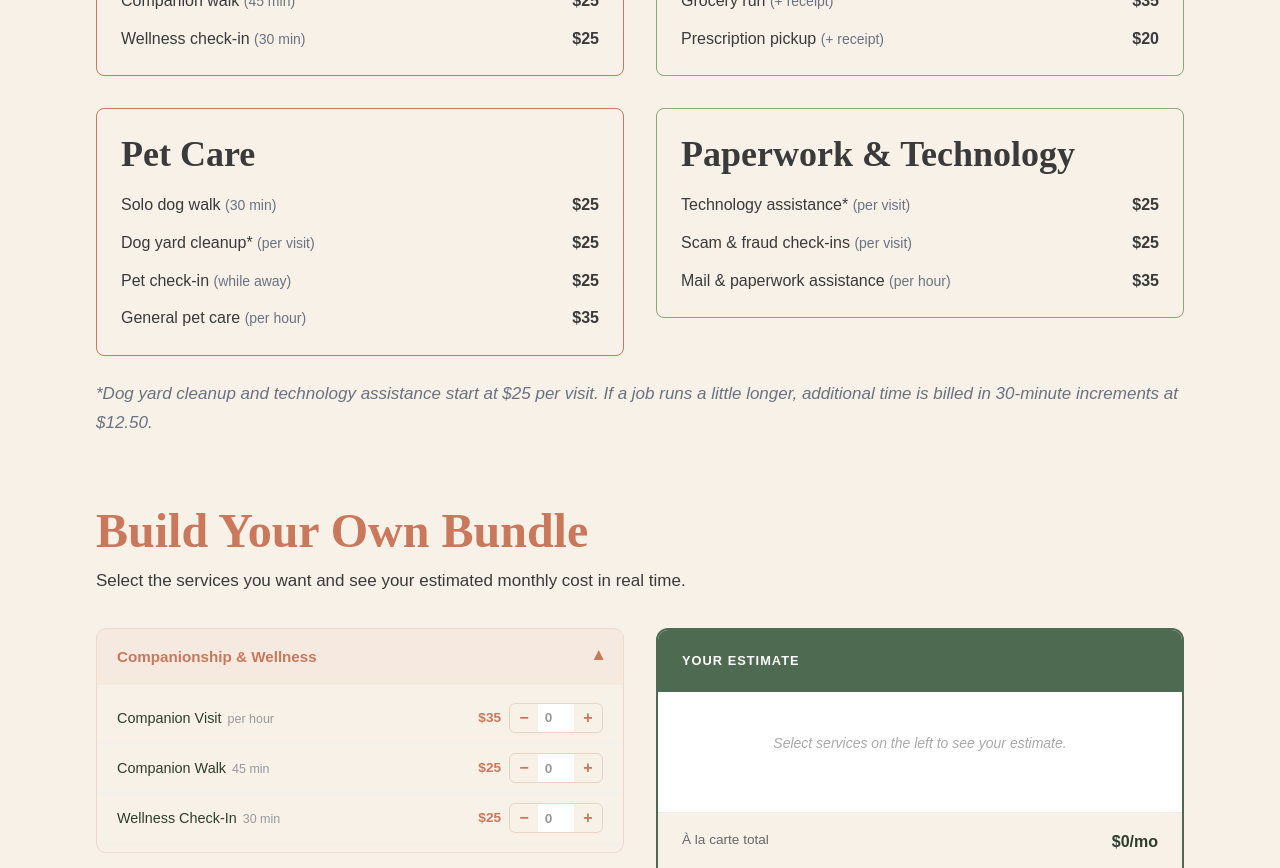
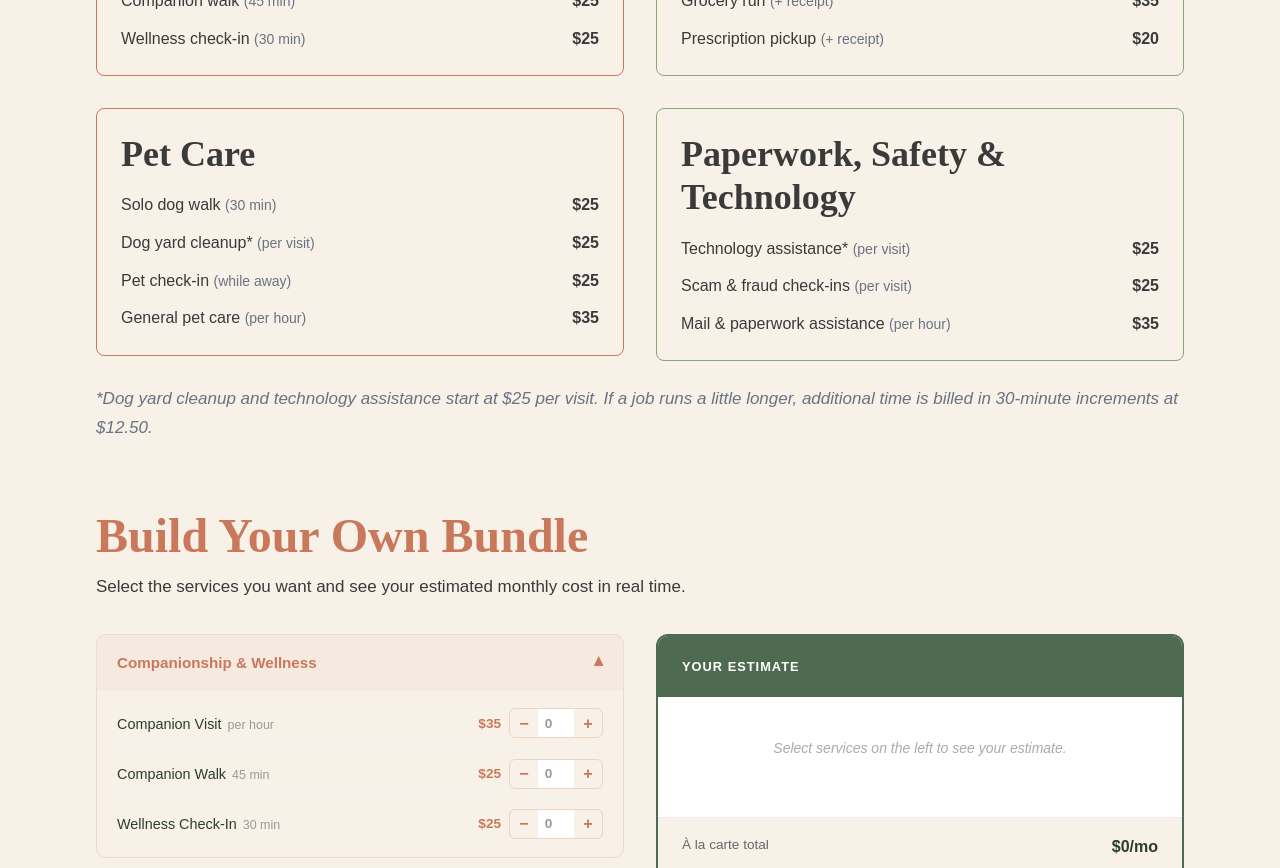
Before and after one commit to GoodCompanySCS/goodcompany-scs, a Next.js app: page /pricing in a window 1280 px wide. Shown: the part 940-1808 px from the top of the page. Built offline with nearby package versions, Linux system fonts and the light colour scheme.

Commit message:
Update page.tsx

```diff
--- a/app/pricing/page.tsx
+++ b/app/pricing/page.tsx
@@ -94,7 +94,7 @@ export default function Pricing() {
 
                 {/* Paperwork, Safety & Technology */}
                 <div style={{ borderColor: 'var(--sage)', borderWidth: '1px' }} className="p-6 rounded-lg">
-                  <h3 className="mb-4">Paperwork & Technology</h3>
+                  <h3 className="mb-4">Paperwork, Safety & Technology</h3>
                   <ul className="space-y-3">
                     <li className="flex justify-between">
                       <span>Technology assistance* <span className="text-sm text-gray-500">(per visit)</span></span>
```
